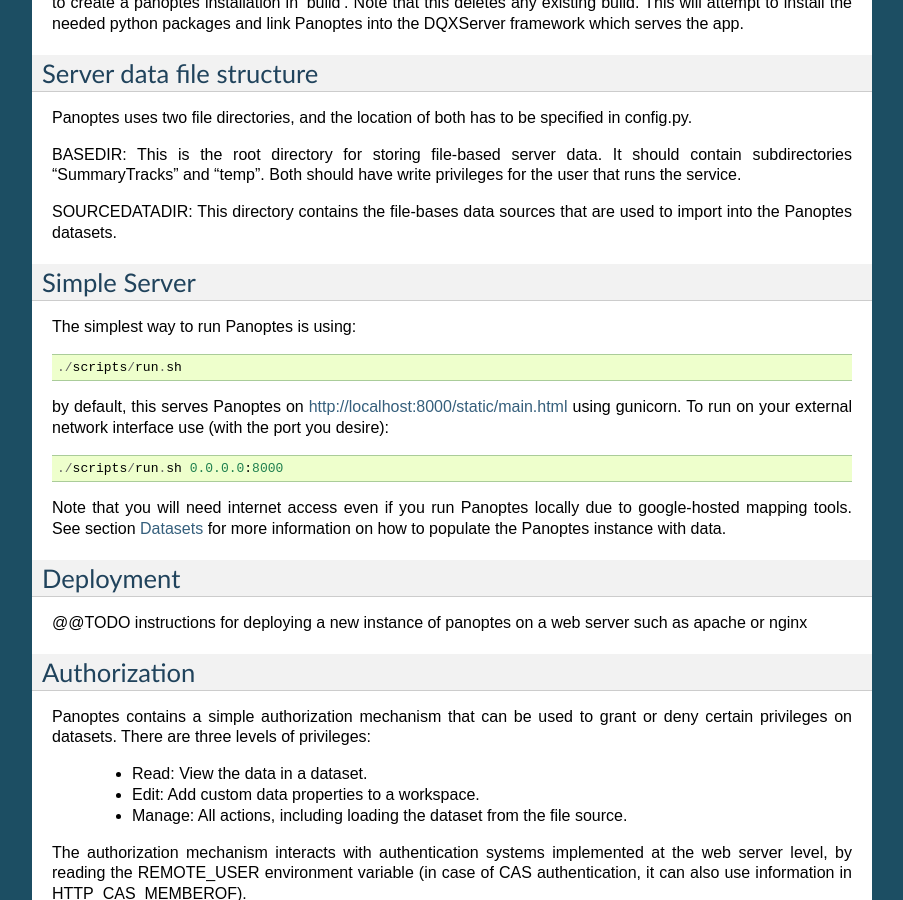
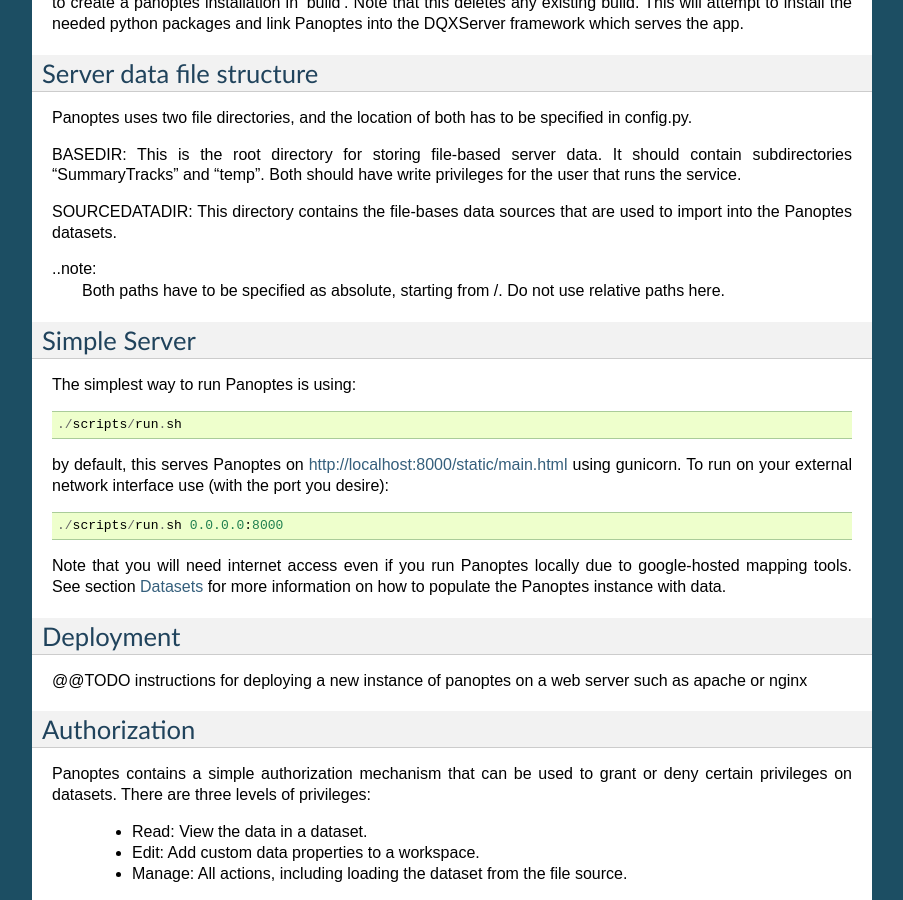
Before and after one commit to cggh/panoptes, a Sphinx documentation site: the page built from documentation/deployment.rst, in a window 1280 px wide and 900 px high, scrolled down 931 px. Shown: the whole window, without its empty margins (198-1101 px from the left). Built offline with Sphinx 7.4.7, drawn with Linux system fonts in a browser that asks for light colours.

Commit message:
Doc edit

```diff
--- a/documentation/deployment.rst
+++ b/documentation/deployment.rst
@@ -51,6 +51,9 @@ Both should have write privileges for the user that runs the service.
 SOURCEDATADIR:
 This directory contains the file-bases data sources that are used to import into the Panoptes datasets.
 
+..note:
+  Both paths have to be specified as absolute, starting from /. Do not use relative paths here.
+
 Simple Server
 -------------
 The simplest way to run Panoptes is using::
```
